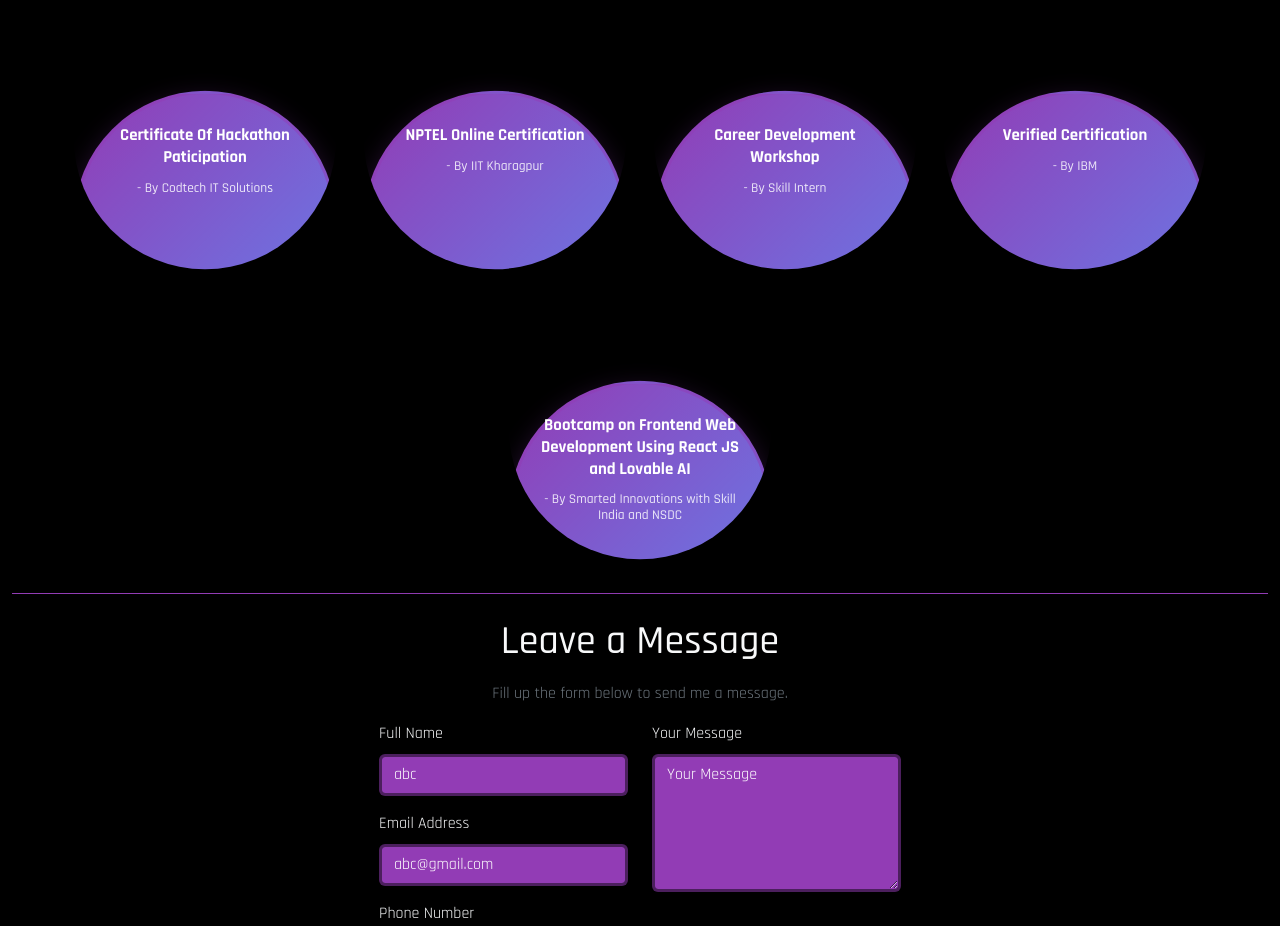
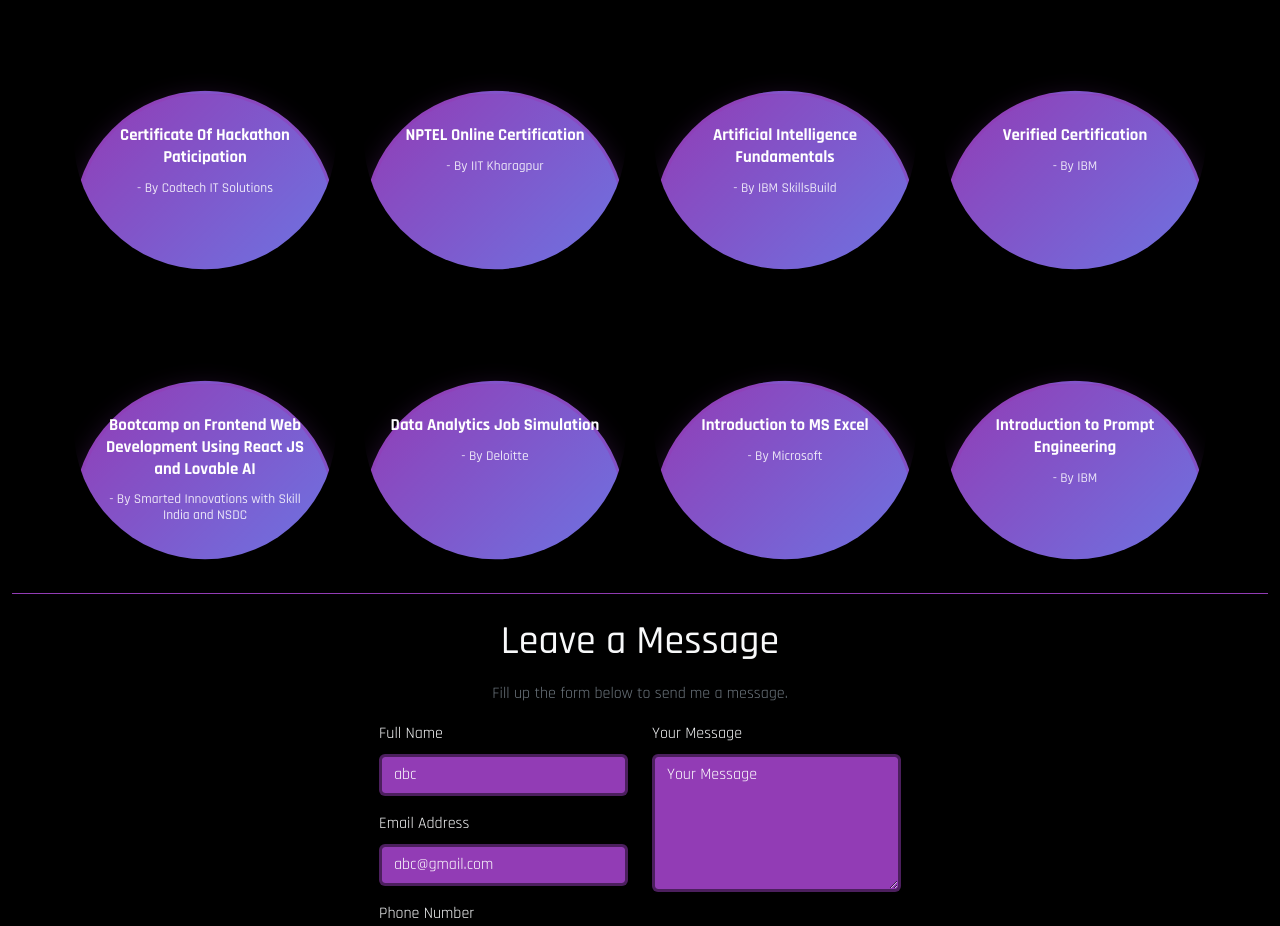
Before and after one commit to katakamlahari/Portfolio-Website, a plain HTML site: page index.html in a window 1280 px wide. Shown: the part 3560-4486 px from the top of the page. Drawn offline with nearby package versions, Linux system fonts and the light colour scheme.

Commit message:
Update portfolio - fixed duplicate content

```diff
--- a/index.html
+++ b/index.html
@@ -520,9 +520,9 @@
             <div class="card2">
               <div class="colour"></div>
               <div class="card-text">
-                <h5>Career Development Workshop</h5>
-                <h6>- By Skill Intern</h6>
-                <a href="https://www.linkedin.com/posts/katakamlahari_connections-skillintern-workshop-activity-7241856346470375424-BWOM?utm_source=share&utm_medium=member_desktop&rcm=ACoAAEI7y7QB9KYwXt6Ya0JtsnwdnVRBeF1e8jM"
+                <h5>Artificial Intelligence Fundamentals</h5>
+                <h6>- By IBM SkillsBuild</h6>
+                <a href="https://www.linkedin.com/posts/katakamlahari_artificialintelligence-ibmskillsbuild-certification-activity-7371540223102513152-mmJO?utm_source=share&utm_medium=member_desktop&rcm=ACoAAEI7y7QB9KYwXt6Ya0JtsnwdnVRBeF1e8jM"
                   type="button">Link</a>
               </div>
               <div class="colour-bottom"></div>
@@ -532,7 +532,7 @@
             <div class="card2">
               <div class="colour"></div>
               <div class="card-text">
-                <h5>Verified Certification</h5>
+                <h5> Verified Certification</h5>
                 <h6>- By IBM</h6>
                 <a href="https://www.linkedin.com/posts/katakamlahari_connections-activity-7243976858122264577-EQSA?utm_source=share&utm_medium=member_desktop&rcm=ACoAAEI7y7QB9KYwXt6Ya0JtsnwdnVRBeF1e8jM"
                   type="button">Link</a>
@@ -551,6 +551,40 @@
               </div>
               <div class="colour-bottom"></div>
             </div>
+            <!-- Card 6 -->
+            <div class="card2">
+              <div class="colour"></div>
+              <div class="card-text">
+                <h5>Data Analytics Job Simulation</h5>
+                <h6>- By Deloitte</h6>
+                <a href="https://www.linkedin.com/posts/katakamlahari_deloitee-dataanalytics-excel-activity-7306696210147328000-8UZS?utm_source=share&utm_medium=member_desktop&rcm=ACoAAEI7y7QB9KYwXt6Ya0JtsnwdnVRBeF1e8jM"
+                  type="button">Link</a>
+              </div>
+              <div class="colour-bottom"></div>
+            </div>
+            <!-- Card 7 -->
+            <div class="card2">
+              <div class="colour"></div>
+              <div class="card-text">
+                <h5>Introduction to MS Excel</h5>
+                <h6>- By Microsoft</h6>
+                <a href="https://www.linkedin.com/posts/katakamlahari_microsoftexcel-excelskills-dataanalytics-activity-7353798577627803648-DV1N?utm_source=share&utm_medium=member_desktop&rcm=ACoAAEI7y7QB9KYwXt6Ya0JtsnwdnVRBeF1e8jM"
+                  type="button">Link</a>
+              </div>
+              <div class="colour-bottom"></div>
+            </div>
+            <!-- Card 7 -->
+            <div class="card2">
+              <div class="colour"></div>
+              <div class="card-text">
+                <h5>Introduction to Prompt Engineering</h5>
+                <h6>- By IBM</h6>
+                <a href="https://www.linkedin.com/posts/katakamlahari_connections-activity-7243976858122264577-EQSA?utm_source=share&utm_medium=member_desktop&rcm=ACoAAEI7y7QB9KYwXt6Ya0JtsnwdnVRBeF1e8jM"
+                  type="button">Link</a>
+              </div>
+              <div class="colour-bottom"></div>
+            </div>
+
 
         </div>
 
```
